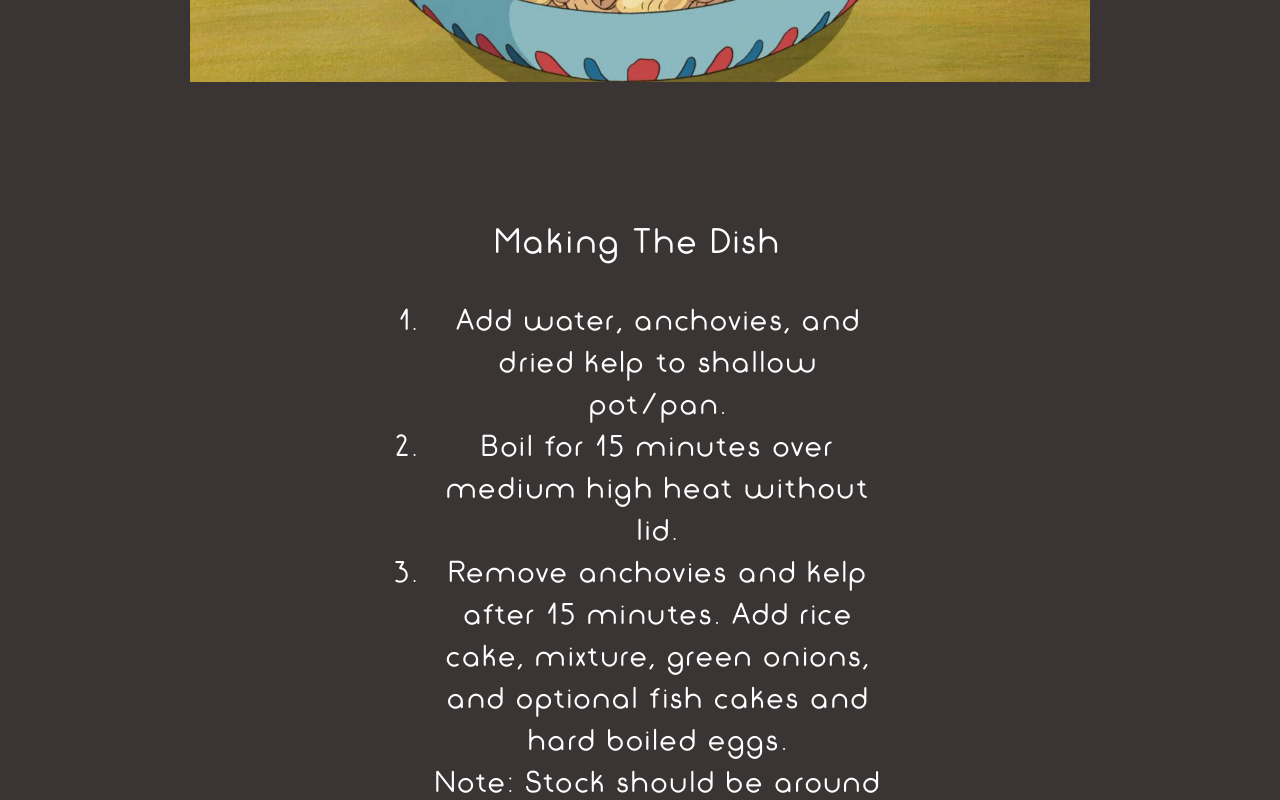
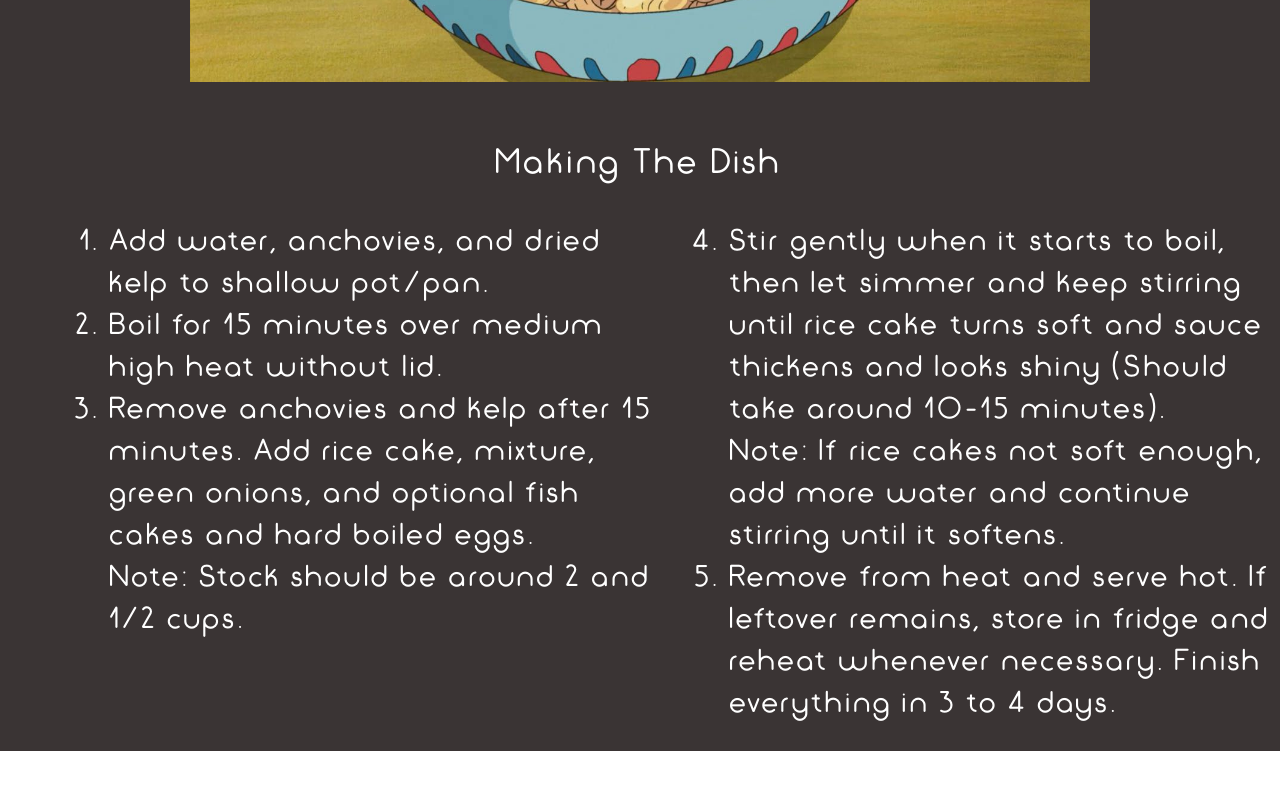
Before and after one commit to Dracozure/odin-recipes, a plain HTML site: page tteobokki.html in a window 1280 px wide. Shown: the part 6561-7361 px from the top of the page. After the commit the page ends 7312 px from the top, so only its background shows below. Drawn offline with Linux system fonts and the light colour scheme.

Commit message:
Fix layout of making dish section

```diff
--- a/css/tteobokki.css
+++ b/css/tteobokki.css
@@ -161,6 +161,7 @@ body {
 .prep .interpretation {
     width: 500px;
     height: auto;
+    text-align: left;
 }
 
 .make-dish {
@@ -184,9 +185,17 @@ body {
     width: 900px;
     height: auto;
     margin: 100px;
+    margin-bottom: 20px;
 }
 
-.make-dish .interpretation {
-    width: 500px;
+.make-dish ol {
+    display: flex;
+    flex: 1;
+}
+
+.make-dish .row {
+    width: 550px;
     height: auto;
+    margin-left: 70px;
+    text-align: left;
 }
--- a/tteobokki.html
+++ b/tteobokki.html
@@ -87,14 +87,14 @@
                 <div class="interpretation">
                     <h3>Making The Dish</h3>
                     <ol>
-                        <div class="row-1">
+                        <div class="row row-1">
                             <li>Add water, anchovies, and dried kelp to shallow pot/pan.</li>
                             <li>Boil for 15 minutes over medium high heat without lid.</li>
                             <li>Remove anchovies and kelp after 15 minutes. Add rice cake, mixture,
                                 green onions, and optional fish cakes and hard boiled eggs.<br>
                                 <strong>Note: Stock should be around 2 and 1/2 cups.</strong></li>
                         </div>
-                        <div class="row-2">
+                        <div class="row row-2">
                             <li>Stir gently when it starts to boil, then let simmer and keep stirring until
                                 rice cake turns soft and sauce thickens and looks shiny (Should take around
                                 10-15 minutes).<br>
```
